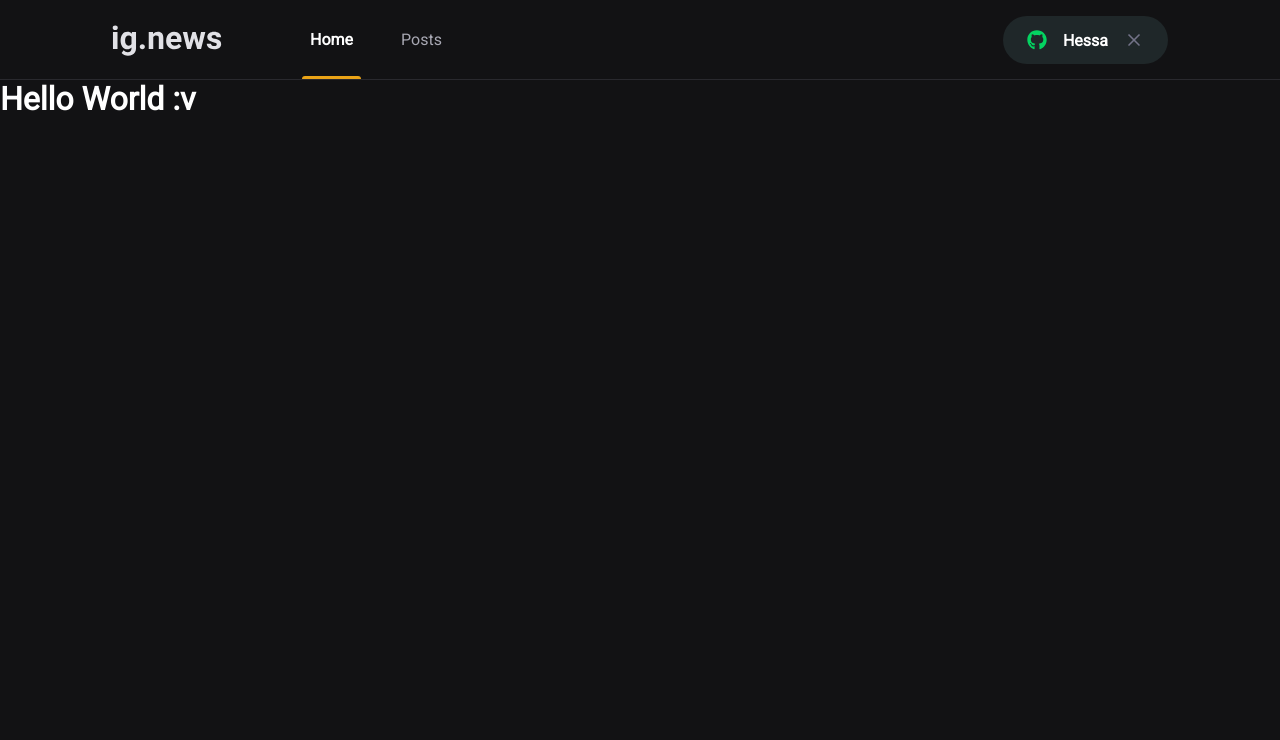
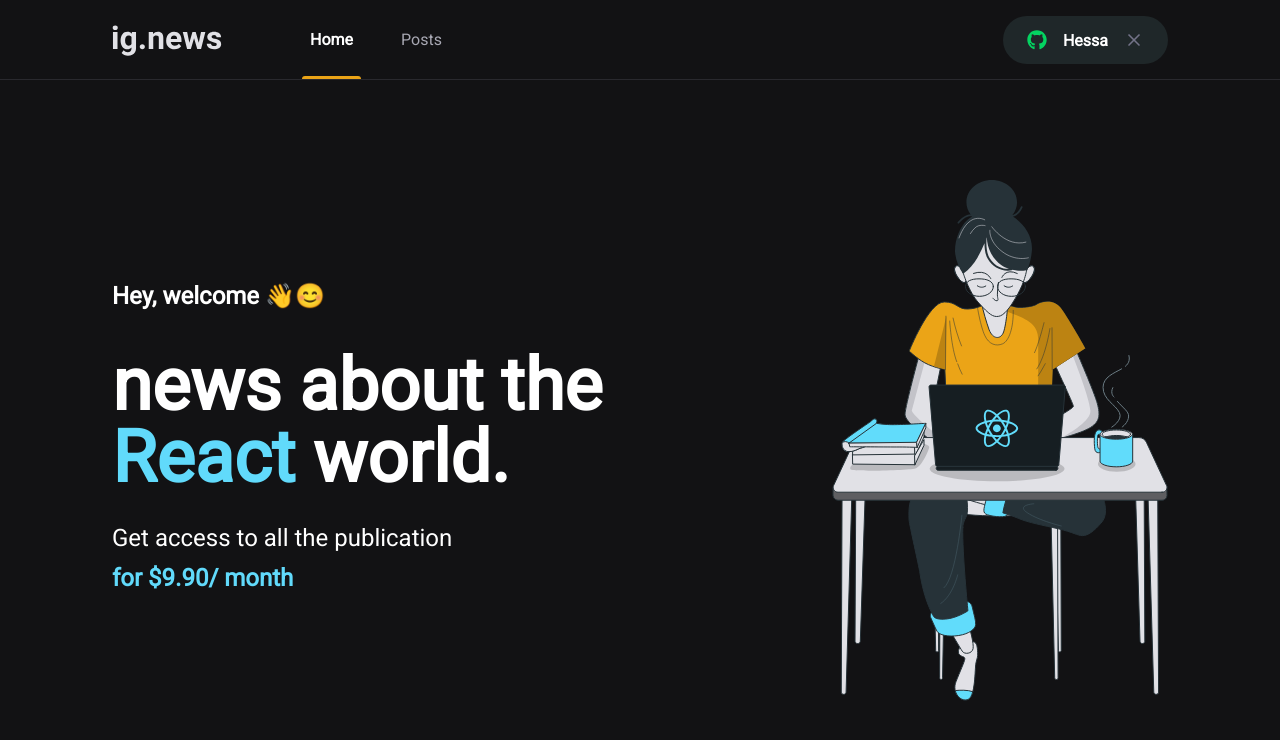
Before and after one commit to hesspearl/reactnews, a Next.js app: page / in a window 1280 px wide. Shown: the top 740 px of the page. Built offline with nearby package versions, Linux system fonts and the light colour scheme.

Commit message:
hero section

```diff
--- a/src/pages/index.tsx
+++ b/src/pages/index.tsx
@@ -7,7 +7,17 @@
       <Head>
       <title>ReactNews</title>
       </Head>
-        <h1>Hello World :v</h1>
+        <main className={styles.contentContainer}>
+          <section className={styles.hero}>
+               <span >Hey, welcome 👋😊</span>
+               <h1>news about the <span >React</span> world.</h1>
+               <p>
+                 Get access to all the publication <br />
+                 <span>for $9.90/ month</span>
+               </p>
+          </section>
+          <img src="/images/avatar.svg" alt="Girl coding" />
+        </main>
     </div>
 
   )
--- a/src/styles/home.module.scss
+++ b/src/styles/home.module.scss
@@ -1,3 +1,38 @@
-div {
-  font-family: "Roboto";
+.contentContainer {
+  max-width: 1120px;
+  margin: 0 auto;
+  padding: 0 2rem;
+  height: calc(100vh - 5rem);
+
+  display: flex;
+  align-items: center;
+  justify-content: space-between;
 }
+
+.hero {
+  max-width: 600px;
+  > span {
+    font-size: 1.5rem;
+    font-weight: bold;
+  }
+  h1 {
+    font-size: 4.5rem;
+    line-height: 4.5rem;
+    margin-top: 2.5rem;
+
+    span {
+      color: var(--cyan-500);
+    }
+  }
+
+  p {
+    font-size: 1.5rem;
+    line-height: 2.5rem;
+    margin-top: 1.5rem;
+
+    span {
+      color: var(--cyan-500);
+      font-weight: bold;
+    }
+  }
+}
```
Also changed, not shown: package.json (+6 -5 lines), next-env.d.ts, 1 other file (tests, documents, lock files or other folders).
